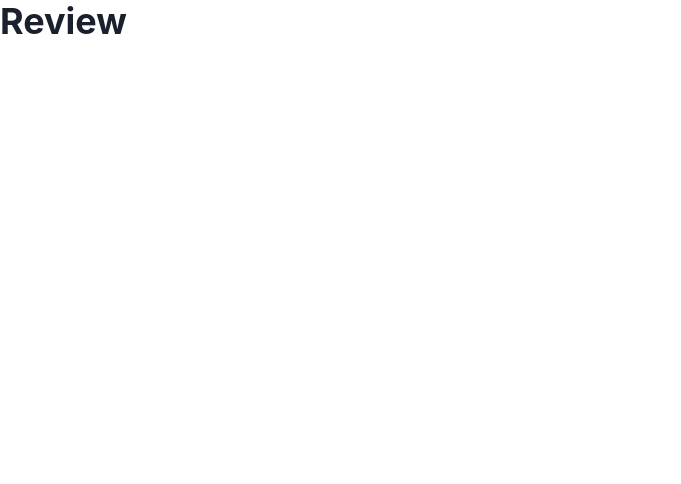
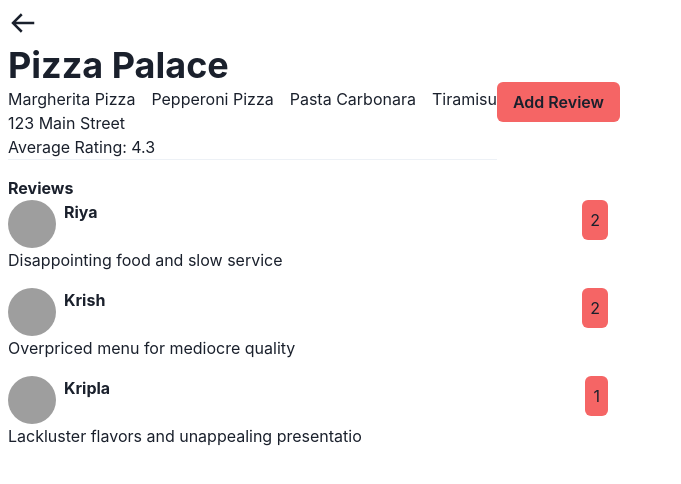
Before and after one commit to rkshaw20/mcr-5, a React (Create React App) app: page /restaurant/1 in a window 1280 px wide. Shown: the top 484 px of the page, without its empty margins (0-681 px from the left). Built offline with nearby package versions, Linux system fonts and the light colour scheme; grey boxes are pictures that could not be loaded.

Commit message:
feat: home, review

```diff
--- /dev/null
+++ b/src/component/MenuCard.jsx
@@ -0,0 +1,33 @@
+import {
+  Card,
+  CardBody,
+  CardHeader,
+  Flex,
+  Heading,
+  Image,
+  Stack,
+  Text,
+} from '@chakra-ui/react';
+
+const MenuCard = ({ menuFood }) => {
+    const {name,imgSrc,price,qty}=menuFood;
+
+  return (
+    <Card maxW="sm" bgColor='gray.400' maxWidth ='300px' m={2}  >
+      <CardBody>
+        <Image
+          src={imgSrc}
+          alt={name}
+          borderRadius="lg"
+        />
+        <Stack mt="6" spacing="3">
+          <Heading size="md">{name}</Heading>
+          <Text>Rs {price} for {qty}</Text>
+          <Text>Pizza Plaza </Text>
+        </Stack>
+      </CardBody>
+    </Card>
+  );
+};
+
+export default MenuCard;
--- /dev/null
+++ b/src/context/DataContextProvider.js
@@ -0,0 +1,21 @@
+import { createContext, useContext, useState } from "react";
+import { cuisineData, restaurantsData } from "../constants";
+
+
+const DataContext= createContext({cuisineData:[],restaurantsData:[]})
+
+
+export const useDataContext=()=> useContext(DataContext);
+
+const DataContextProvider=({children})=>{
+    const [cuisine, setCuisine]=useState(cuisineData)
+    const [restaurantsdata,setRestaurantData]=useState(restaurantsData)
+
+    return(
+        <DataContext.Provider  value={{cuisineData:cuisine, restaurantsData:restaurantsdata}} >
+            {children}
+        </DataContext.Provider>
+    )
+}
+
+export default DataContextProvider;
--- a/src/index.js
+++ b/src/index.js
@@ -4,14 +4,17 @@ import * as ReactDOM from 'react-dom/client';
 import App from './App';
 import reportWebVitals from './reportWebVitals';
 import * as serviceWorker from './serviceWorker';
+import DataContextProvider from './context/DataContextProvider';
 
 const container = document.getElementById('root');
 const root = ReactDOM.createRoot(container);
 
 root.render(
   <StrictMode>
-    <ColorModeScript />
-    <App />
+    <DataContextProvider>
+      <ColorModeScript />
+      <App />
+    </DataContextProvider>
   </StrictMode>
 );
 
--- a/src/pages/Home.jsx
+++ b/src/pages/Home.jsx
@@ -1,13 +1,56 @@
-
+import { Button, Flex, Heading, Link } from '@chakra-ui/react';
+import { useDataContext } from '../context/DataContextProvider';
 import { useState } from 'react';
-import { ColorModeSwitcher } from '../ColorModeSwitcher';
-import { Flex, Heading } from '@chakra-ui/react';
+import { Link as ReachLink } from 'react-router-dom';
+import MenuCard from '../component/MenuCard';
 
 const Home = () => {
-  const [value, setValue] = useState();
+  const { cuisineData, restaurantsData } = useDataContext();
+  const [restaurants, setRestaurants] = useState({});
+
+  const handleClick = id => {
+    let restaurantObj = restaurantsData.filter(
+      ({ cuisine_id }) => cuisine_id === id
+    );
+    setRestaurants(restaurantObj);
+  };
   return (
-    <Flex m={4} flexDir='column'  h='full'  alignItems='center' >
-      <Heading>Food </Heading>
+    <Flex m={2} flexDir="column" h="full" alignItems="center" gap={2}>
+      <Heading>Food Ordereing App </Heading>
+      <Heading size="md">Select Your Cuisine:</Heading>
+      <Flex flexDir="column" gap={6}>
+        <Flex gap={4}>
+          {cuisineData.map(cuisine => (
+            <Button
+              key={cuisine.id}
+              bgColor="red.400"
+              onClick={() => handleClick(cuisine.id)}
+            >
+              {cuisine.name}
+            </Button>
+          ))}
+        </Flex>
+        <Flex flexDir='column' >
+          {/* {  } */}
+            {restaurants.length > 0 &&
+              restaurants.map(restaurant => {
+                return (
+                  <Flex key={restaurant.id} gap={2} flexDir='column' >
+                    <Heading>{restaurant.name}</Heading>
+                    <Link as={ReachLink} to={`/restaurant/${restaurant.id}`} >
+                      <Flex>
+                      {restaurant.menu.map((menuFood, menuId) => (
+                        <MenuCard key={menuId} menuFood={menuFood} />
+                      ))}
+                      </Flex>
+
+
+                    </Link>
+                  </Flex>
+                );
+              })}
+        </Flex>
+      </Flex>
     </Flex>
   );
 };
--- a/src/pages/RestaurantReview.jsx
+++ b/src/pages/RestaurantReview.jsx
@@ -1,11 +1,161 @@
-import { Flex, Heading } from "@chakra-ui/react"
+import {
+  Avatar,
+  Box,
+  Button,
+  Divider,
+  Flex,
+  FormControl,
+  FormLabel,
+  Heading,
+  Icon,
+  Input,
+  Link,
+  Modal,
+  ModalBody,
+  ModalCloseButton,
+  ModalContent,
+  ModalFooter,
+  ModalHeader,
+  ModalOverlay,
+  Select,
+  Text,
+  useDisclosure,
+} from '@chakra-ui/react';
+import { useParams, Link as ReachLink } from 'react-router-dom';
+import { useDataContext } from '../context/DataContextProvider';
 
-const RestaurantReview=()=>{
-    return(
-        <Flex>
-            <Heading>Review</Heading>
+import { BiArrowBack } from 'react-icons/bi';
+import { useRef, useState } from 'react';
+
+const RestaurantReview = () => {
+  const { id: restaurantIdFromParam } = useParams();
+  const { restaurantsData } = useDataContext();
+  const initialValue = { rating: '', comment: '' };
+  const [inputValue, setInputValue] = useState(initialValue);
+
+  const { isOpen, onOpen, onClose } = useDisclosure();
+
+  const initialRef = useRef(null);
+  const finalRef = useRef(null);
+
+  const selectedRestaurant = restaurantsData.find(
+    restaurant => restaurant.id === +restaurantIdFromParam
+  );
+  console.log(selectedRestaurant);
+
+  const handleInput = e => {
+    setInputValue(prev => ({
+      ...prev,
+      [e.target.name]:
+        e.target.name === 'rating' ? Number(e.target.value) : e.target.value,
+    }));
+  };
+
+  const handleModalSubmit = () => {
+console.log(inputValue);
+    const review = {
+      ...inputValue,
+      revName: 'Raj',
+      pp: 'https://encrypted-tbn0.gstatic.com/images?q=tbn:ANd9GcS5tbKdv1HDbAjPc526SK0yDZuoOmaaOyGNoj_e1q3ngruK2bTqzub3&s=0',
+    };
+
+    selectedRestaurant.ratings.push(review);
+    onClose();
+    setInputValue(initialValue);
+  };
+
+  return (
+    <Flex mt={4} m={2} w="full" h="full" flexDir="column">
+      <Link as={ReachLink} to="/">
+        <Icon as={BiArrowBack} fontSize="3xl" />
+      </Link>
+      <Flex alignItems="center" w="full">
+        <Flex flexDir="column">
+          <Heading>{selectedRestaurant.name}</Heading>
+          <Flex gap={4}>
+            {selectedRestaurant?.menu.map(({ name, i }) => (
+              <Text key={i}>{name}</Text>
+            ))}
+          </Flex>
+          <Text>{selectedRestaurant.address}</Text>
+          <Text>Average Rating: {selectedRestaurant.averageRating}</Text>
+          <Divider />
         </Flex>
-    )
-}
+        <Button bgColor="red.400" onClick={() => onOpen()}>
+          Add Review
+        </Button>
+      </Flex>
+      <Modal
+        initialFocusRef={initialRef}
+        finalFocusRef={finalRef}
+        isOpen={isOpen}
+        onClose={onClose}
+        colorScheme="red"
+      >
+        <ModalOverlay />
+        <ModalContent>
+          <ModalHeader>Add Your Review</ModalHeader>
+          <ModalCloseButton />
+          {/* <form onSubmit={()=>handleFormSubmit()} > */}
+          <ModalBody pb={6}>
+            <FormControl>
+              <FormLabel>Rating</FormLabel>
+              <Select
+                name="rating"
+                onChange={handleInput}
+                placeholder="select rating"
+              >
+                <option value="1">1</option>
+                <option value="2">2</option>
+                <option value="3">3</option>
+                <option value="4">4</option>
+                <option value="5">5</option>
+              </Select>
+            </FormControl>
+
+            <FormControl mt={4}>
+              <FormLabel>Comments</FormLabel>
+              <Input name="comments" onChange={handleInput} />
+            </FormControl>
+          </ModalBody>
+
+          <ModalFooter>
+            <Button colorScheme="blue" mr={3} onClick={handleModalSubmit}>
+              Submit
+            </Button>
+            {/* <Button onClick={onClose}>Cancel</Button> */}
+          </ModalFooter>
+          {/* </form> */}
+        </ModalContent>
+      </Modal>
+
+      <Flex flexDir="column" mt="1rem">
+        <Text fontWeight="bold">Reviews</Text>
+        <Flex flexDir="column" maxW="600px" gap={4}>
+          {selectedRestaurant.ratings.map(rating => {
+            return (
+              <Flex justifyContent="space-between">
+                <Flex flexDir="column">
+                  <Flex gap={2}>
+                    <Avatar src={rating.pp} name={rating.revName} />
+                    <Text fontWeight="bold">{rating.revName}</Text>
+                  </Flex>
+
+                  <Text>{rating.comment}</Text>
+                </Flex>
+                <Flex>
+                  <Text bgColor="red.400" rounded="md" h="fit-content" p={2}>
+                    {rating.rating}
+                  </Text>
+                </Flex>
+                {/* <Divider/> */}
+              </Flex>
+            );
+          })}
+        </Flex>
+      </Flex>
+    </Flex>
+  );
+};
 
 export default RestaurantReview;
```
